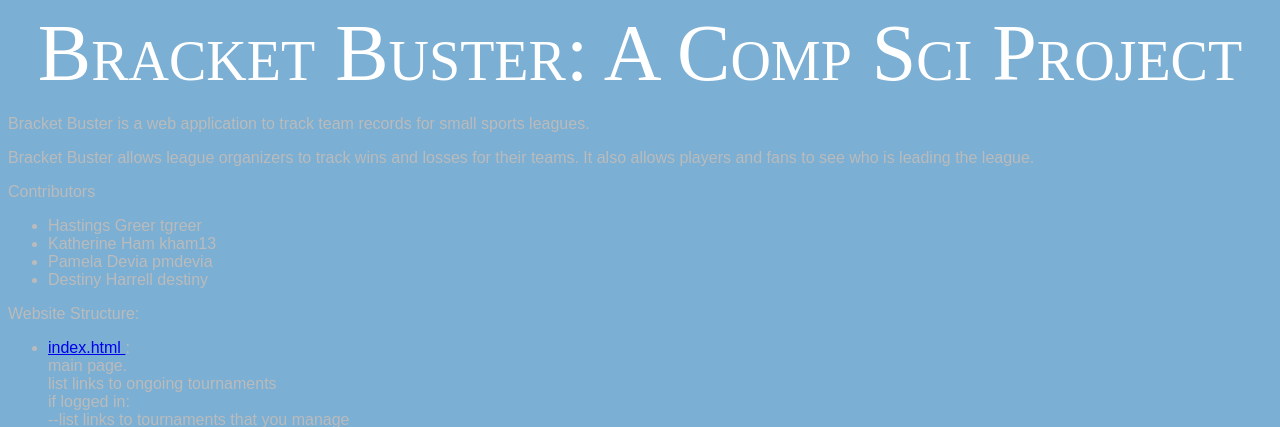
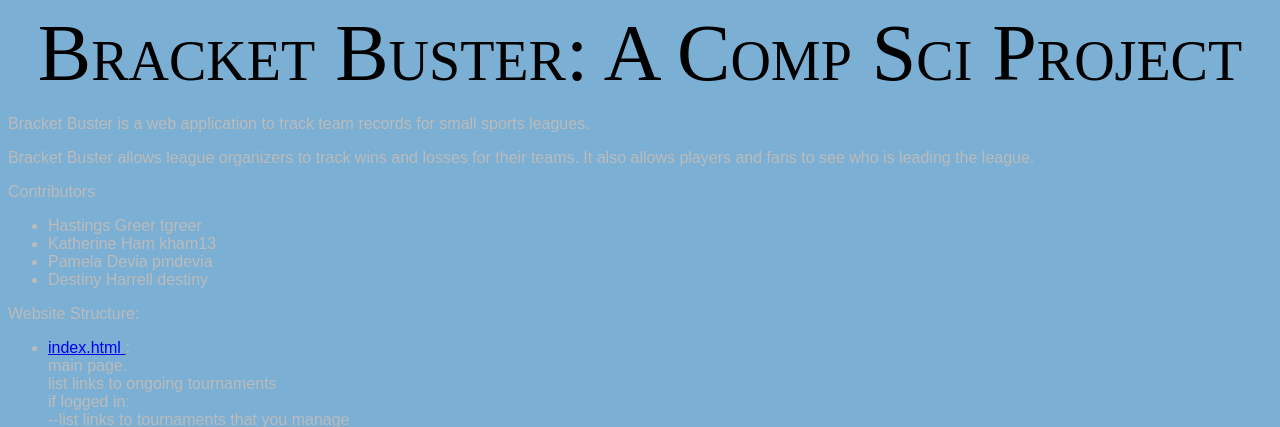
Before and after one commit to HastingsGreer/tournament-website, a PHP site: page / in a window 1280 px wide. Shown: the top 427 px of the page. Run offline with PHP 8.4, Linux system fonts and the light colour scheme.

Commit message:
Made the title black

```diff
--- a/mockup/styles.css
+++ b/mockup/styles.css
@@ -21,7 +21,7 @@ html{
     font-family: "Times New Roman";
     font-size: 5em;
     font-variant: small-caps;
-    color: #FFFFFF;
+    color: #000000;
     text-align: center;
     vertical-align: middle;
 }
```
